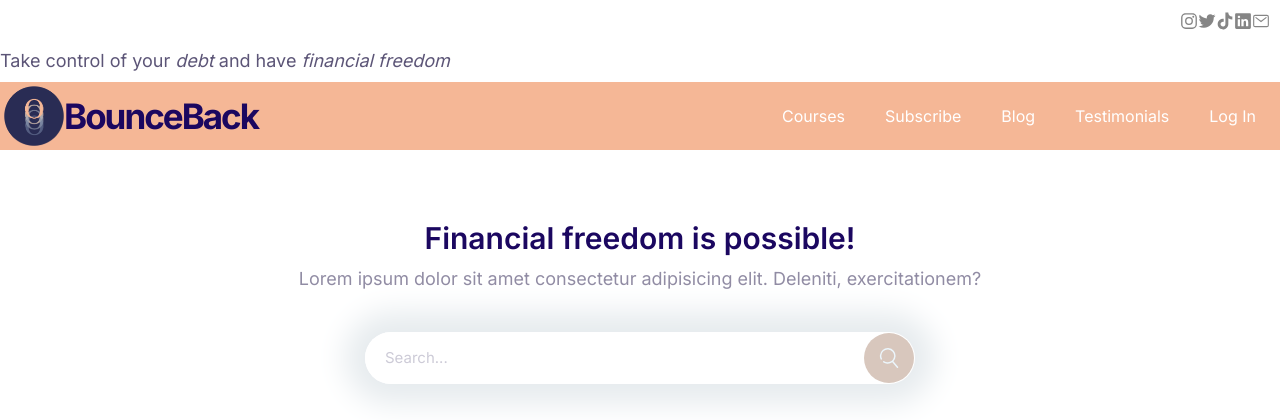
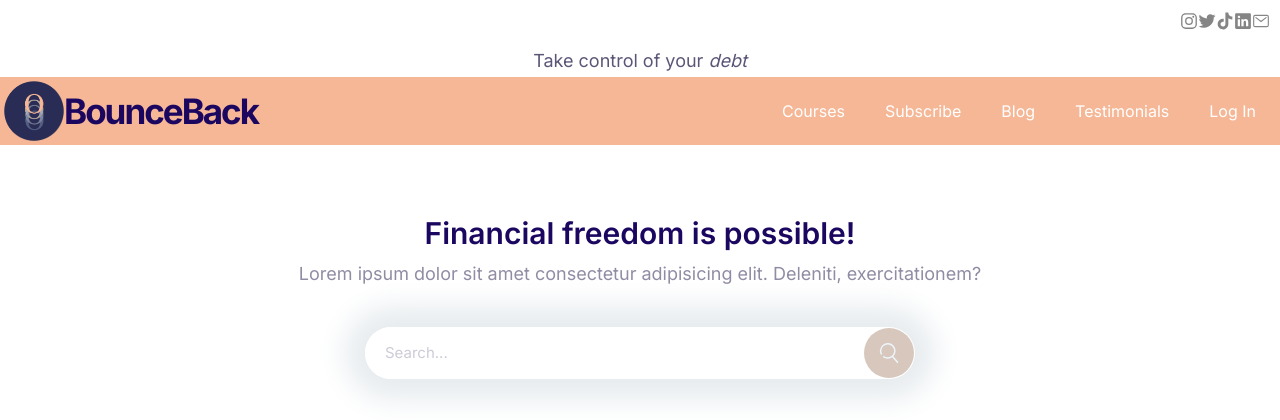
Before and after one commit to santy-b/bouncebackfinance, a Django app: page / in a window 1280 px wide. Shown: the top 420 px of the page. Run offline with Django 4.2, Linux system fonts and the light colour scheme.

Commit message:
Made funnel shorter.

```diff
--- a/myapp/templates/myapp/index.html
+++ b/myapp/templates/myapp/index.html
@@ -64,8 +64,7 @@
     </div>
     <div class="top__funnel">
       <a class="a" href="#" target="_blank"
-        >Take control of your <em>debt</em> and have
-        <em>financial freedom</em></a
+        >Take control of your <em>debt</em></a
       >
     </div>
     <nav class="nav collapsible">
--- a/static/css/styles.css
+++ b/static/css/styles.css
@@ -749,9 +749,8 @@ a {
 }
 
 .top__funnel {
-  height: 3.2rem;
-  overflow: hidden;
-  position: relative;
+  display: flex;
+  justify-content: center;
 }
 
 .top__funnel a {
```
